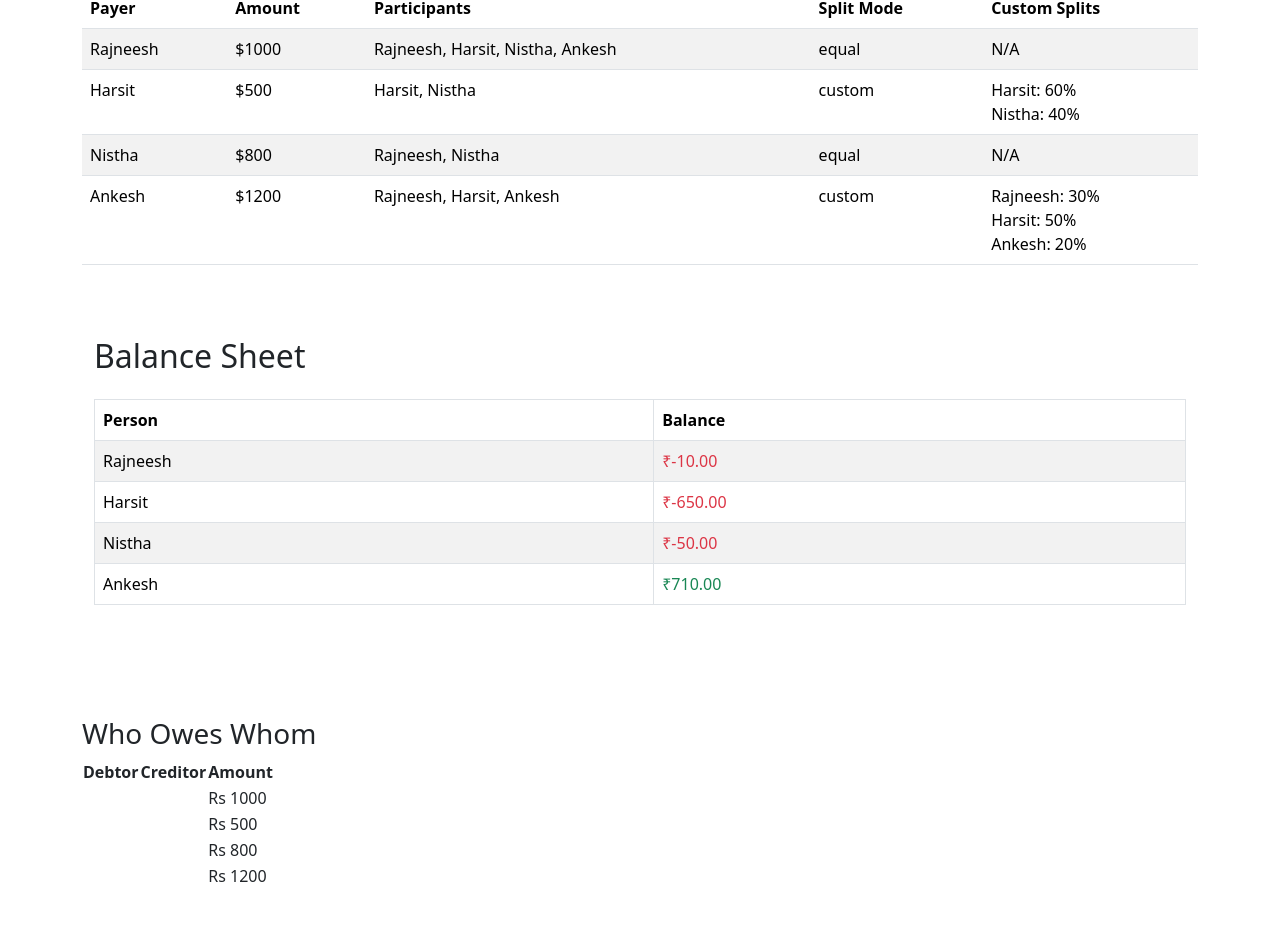
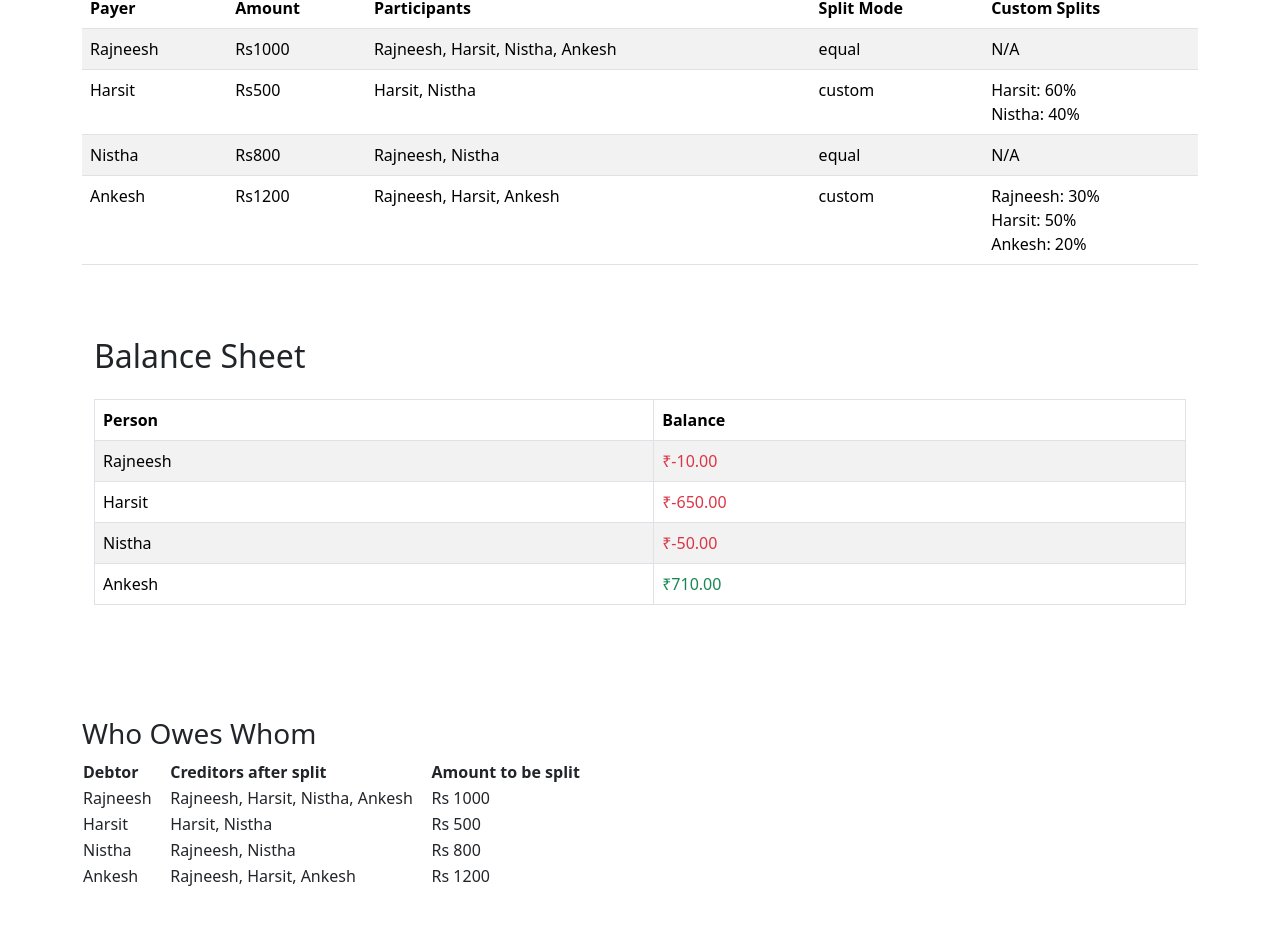
Before and after one commit to shrexa/Splitwise-Transactions, a React (Create React App) app: page / in a window 1280 px wide. Shown: the part 697-1622 px from the top of the page. Built offline with nearby package versions, Linux system fonts and the light colour scheme.

Commit message:
who owe whom

```diff
--- a/src/components/DetailedBreakdown.js
+++ b/src/components/DetailedBreakdown.js
@@ -1,3 +1,6 @@
+import React from 'react';
+import 'bootstrap/dist/css/bootstrap.min.css';
+import { Card, ListGroup } from 'react-bootstrap';
 import { OverlayTrigger, Tooltip } from 'react-bootstrap';
 
 const renderTooltip = (props) => (
@@ -18,21 +21,21 @@ const DetailedBreakdown = ({ transactions }) => {
         <thead>
           <tr>
             <th>Debtor</th>
-            <th>Creditor</th>
-            <th>Amount</th>
+            <th>Creditors after split</th>
+            <th>Amount to be split</th>
           </tr>
         </thead>
         <tbody>
           {transactions.map((transaction, index) => (
             <tr key={index}>
-              <td>{transaction.debtor}</td>
+              <td>{transaction.payer} &nbsp; &nbsp;</td>
               <td>
                 <OverlayTrigger
                   placement="top"
                   delay={{ show: 250, hide: 400 }}
                   overlay={renderTooltip}
                 >
-                  <span>{transaction.creditor}</span>
+                  <span>{transaction.participants.join(', ')} &nbsp; &nbsp;</span>
                 </OverlayTrigger>
               </td>
               <td>Rs {transaction.amount}</td>
--- a/src/components/TransactionList.js
+++ b/src/components/TransactionList.js
@@ -1,8 +1,11 @@
 import React from 'react';
 import 'bootstrap/dist/css/bootstrap.min.css';
-import { Card, ListGroup } from 'react-bootstrap';
+// import { Card, ListGroup } from 'react-bootstrap';
 
-function TransactionList({ transactions }) {
+
+const TransactionList = ({ transactions }) => {
+  console.log('Transactions in TransactionList:', transactions);
+// function TransactionList({ transactions }) {
   return (
     // <div className="container mt-4">
     //   <h2 className="mb-4">Transaction List</h2>
@@ -53,7 +56,7 @@ function TransactionList({ transactions }) {
         {transactions.map((transaction, index) => (
           <tr key={index}>
             <td>{transaction.payer}</td>
-            <td>${transaction.amount}</td>
+            <td>Rs{transaction.amount}</td>
             <td>
               {transaction.participants.join(', ')}
             </td>
```
